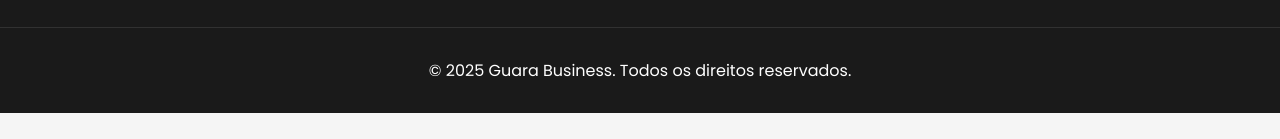
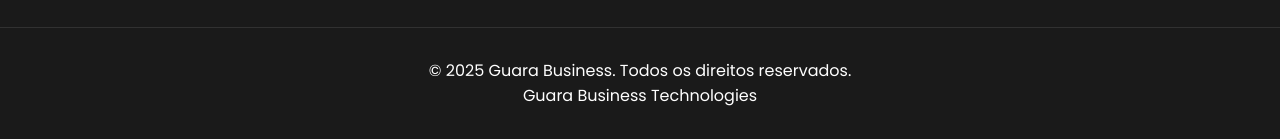
Before and after one commit to guarabusiness/guarabusiness, a plain HTML site: page index.html in a window 1280 px wide. Shown: the part 4918-5057 px from the top of the page. Before the commit the page ends 5031 px from the top, so only its background shows below. Drawn offline with Linux system fonts and the light colour scheme.

Commit message:
Update index.html

```diff
--- a/index.html
+++ b/index.html
@@ -1180,6 +1180,7 @@
         </div>
         <div class="copyright">
             <p>© <span id="current-year"></span> Guara Business. Todos os direitos reservados.</p>
+                Guara Business Technologies
         </div>
     </footer>
 
```
